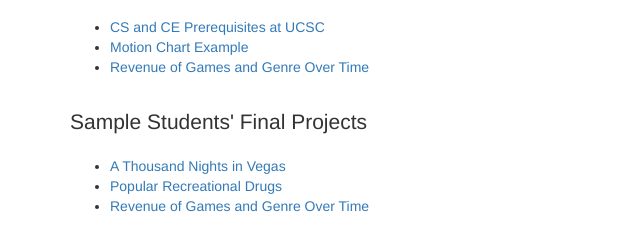
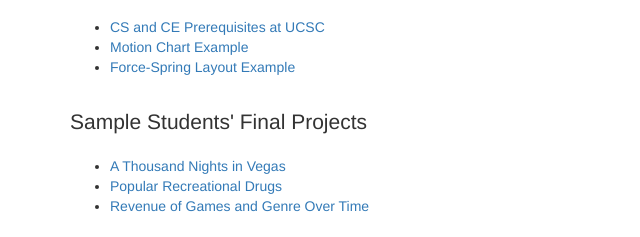
Before and after one commit to JavierJuanillo13/CMPS165Examples, a plain HTML site: page index.html in a window 1280 px wide. Shown: the part 172-409 px from the top of the page, 0-640 px from the left. Drawn offline with Linux system fonts and the light colour scheme.

Commit message:
Update index.html

```diff
--- a/index.html
+++ b/index.html
@@ -79,7 +79,7 @@
                     <li><a href="http://sureshlodha.github.io/RadialLayout/Bundleindex.html" target="_blank">CS and CE Prerequisites at UCSC</a></li>
                     <!--<li><a href="http://sureshlodha.github.io/ImmigrationCalifornia/" target="_blank">Immigration into California</a></li>-->
                     <li><a href="http://sureshlodha.github.io/MotionChart/MotioChartindex.html" target="_blank">Motion Chart Example</a></li>
-                    <li><a href="http://sureshlodha.github.io/RevenueOfGames/" target="_blank">Revenue of Games and Genre Over Time</a></li>
+                    <li><a href="http://sureshlodha.github.io/ForceLayout/" target="_blank">Force-Spring Layout Example</a></li>
                     <!--<li><a href="http://sureshlodha.github.io/KeystonePipeline/" target="_blank">Campaign Finance in Congress(Keystone)</a></li>-->
                 </ul>
                 <br>
```
